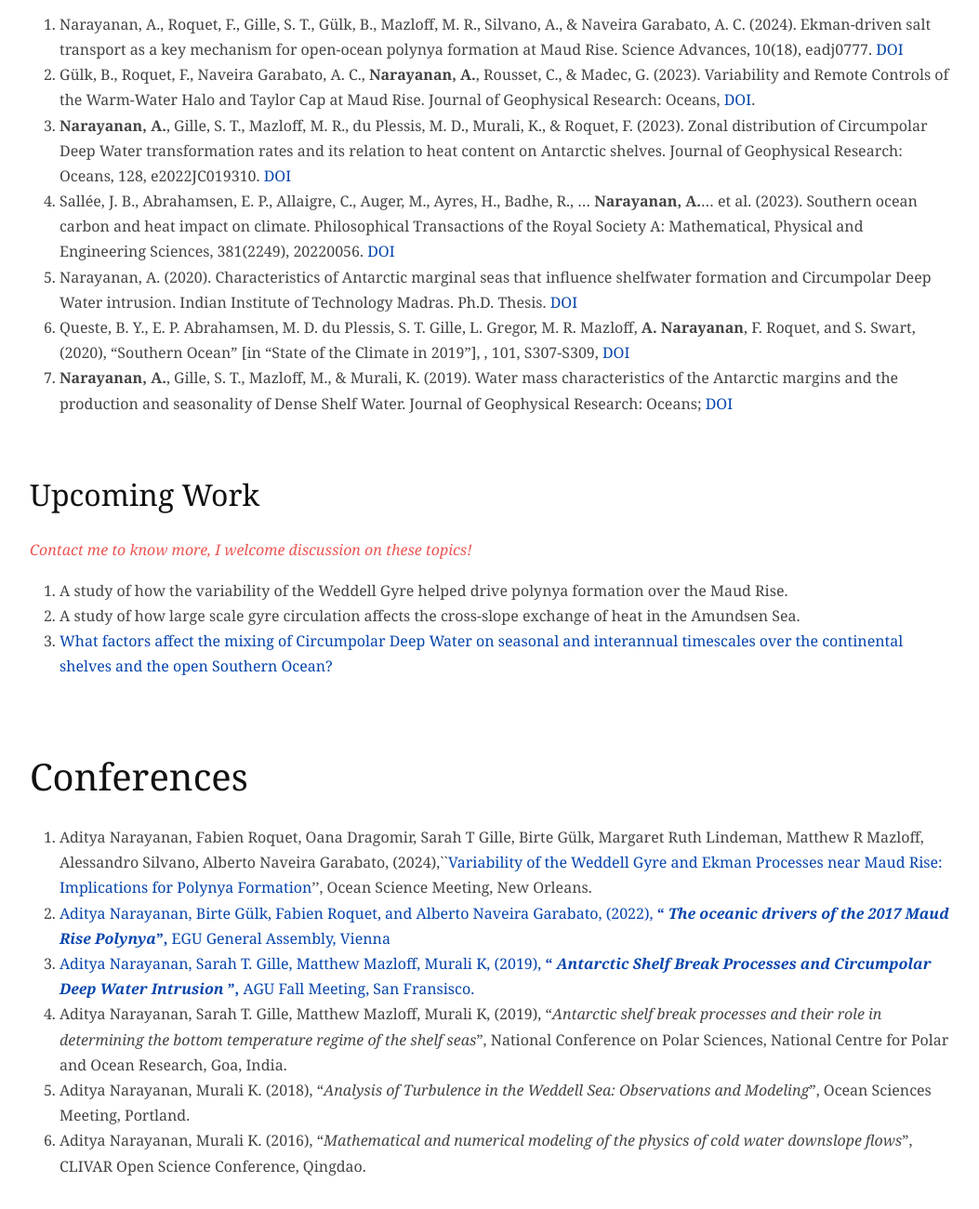
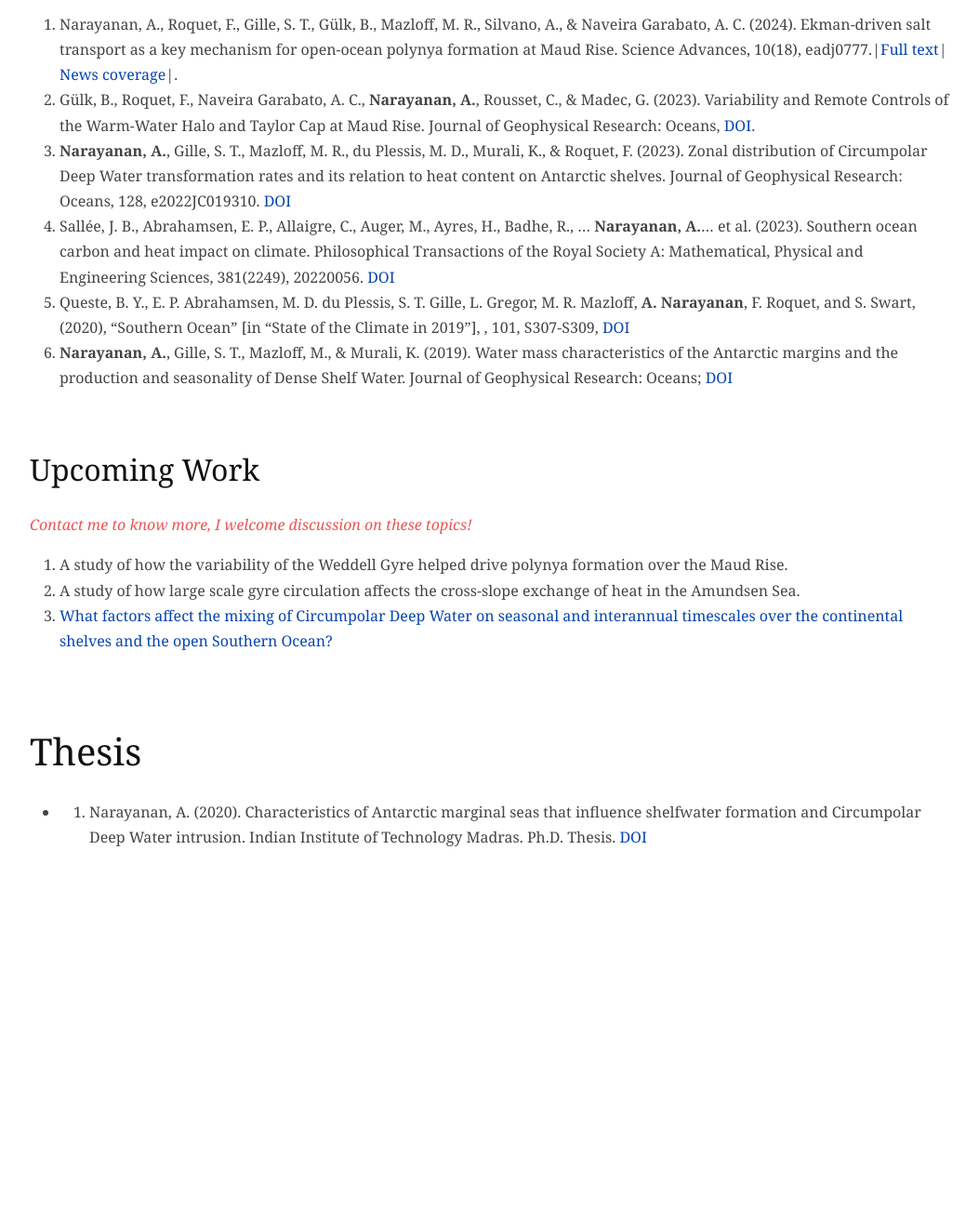
Before and after one commit to adityarn/adityarn.github.io, a plain HTML site: page publications.html in a window 1280 px wide. Shown: the part 344-1644 px from the top of the page at 93% size, without its empty margins (112-1165 px from the left). After the commit the page ends 1290 px from the top, so only its background shows below. Drawn offline with Linux system fonts and the light colour scheme.

Commit message:
minor edits

```diff
--- a/publications.html
+++ b/publications.html
@@ -42,8 +42,10 @@ href="news.html">In the News</a></p>
 <li>Narayanan, A., Roquet, F., Gille, S. T., Gülk, B., Mazloff, M. R.,
 Silvano, A., &amp; Naveira Garabato, A. C. (2024). Ekman-driven salt
 transport as a key mechanism for open-ocean polynya formation at Maud
-Rise. Science Advances, 10(18), eadj0777. <a
-href="https://doi.org/10.1126/sciadv.adj0777">DOI</a></li>
+Rise. Science Advances, 10(18), eadj0777.|<a
+href="https://doi.org/10.1126/sciadv.adj0777">Full text</a>| <a
+href="https://scienceadvances.altmetric.com/details/163022301/news">News
+coverage</a>|.</li>
 <li>Gülk, B., Roquet, F., Naveira Garabato, A. C., <strong>Narayanan,
 A.</strong>, Rousset, C., &amp; Madec, G. (2023). Variability and Remote
 Controls of the Warm‐Water Halo and Taylor Cap at Maud Rise. Journal of
@@ -61,10 +63,6 @@ ocean carbon and heat impact on climate. Philosophical Transactions of
 the Royal Society A: Mathematical, Physical and Engineering Sciences,
 381(2249), 20220056. <a
 href="https://doi.org/10.1098/rsta.2022.0056">DOI</a></li>
-<li>Narayanan, A. (2020). Characteristics of Antarctic marginal seas
-that influence shelfwater formation and Circumpolar Deep Water
-intrusion. Indian Institute of Technology Madras. Ph.D. Thesis. <a
-href="http://hdl.handle.net/10603/408207">DOI</a></li>
 <li>Queste, B. Y., E. P. Abrahamsen, M. D. du Plessis, S. T. Gille, L.
 Gregor, M. R. Mazloff, <strong>A. Narayanan</strong>, F. Roquet, and S.
 Swart, (2020), “Southern Ocean” [in “State of the Climate in 2019”], ,
@@ -92,35 +90,14 @@ affect the mixing of Circumpolar Deep Water on seasonal and interannual
 timescales over the continental shelves and the open Southern
 Ocean?</a></li>
 </ol>
-<h1 id="conferences">Conferences</h1>
-<ol type="1">
-<li>Aditya Narayanan, Fabien Roquet, Oana Dragomir, Sarah T Gille, Birte
-Gülk, Margaret Ruth Lindeman, Matthew R Mazloff, Alessandro Silvano,
-Alberto Naveira Garabato, (2024),``<a
-href="https://agu.confex.com/agu/OSM24/prelim.cgi/Paper/1483507">Variability
-of the Weddell Gyre and Ekman Processes near Maud Rise: Implications for
-Polynya Formation</a>’’, Ocean Science Meeting, New Orleans.</li>
-<li><a
-href="https://meetingorganizer.copernicus.org/EGU22/EGU22-9100.html">Aditya
-Narayanan, Birte Gülk, Fabien Roquet, and Alberto Naveira Garabato,
-(2022), <strong> “<em> The oceanic drivers of the 2017 Maud Rise
-Polynya</em>”, </strong> EGU General Assembly, Vienna</a></li>
-<li><a
-href="https://agu.confex.com/agu/fm19/meetingapp.cgi/Paper/505561">Aditya
-Narayanan, Sarah T. Gille, Matthew Mazloff, Murali K, (2019), <strong>
-“<em> Antarctic Shelf Break Processes and Circumpolar Deep Water
-Intrusion </em>”, </strong> AGU Fall Meeting, San Fransisco.</a></li>
-<li>Aditya Narayanan, Sarah T. Gille, Matthew Mazloff, Murali K, (2019),
-“<em>Antarctic shelf break processes and their role in determining the
-bottom temperature regime of the shelf seas</em>”, National Conference
-on Polar Sciences, National Centre for Polar and Ocean Research, Goa,
-India.</li>
-<li>Aditya Narayanan, Murali K. (2018), “<em>Analysis of Turbulence in
-the Weddell Sea: Observations and Modeling</em>”, Ocean Sciences
-Meeting, Portland.</li>
-<li>Aditya Narayanan, Murali K. (2016), “<em>Mathematical and numerical
-modeling of the physics of cold water downslope flows</em>”, CLIVAR Open
-Science Conference, Qingdao.</li>
-</ol>
+<h1 id="thesis">Thesis</h1>
+<ul>
+<li><ol type="1">
+<li>Narayanan, A. (2020). Characteristics of Antarctic marginal seas
+that influence shelfwater formation and Circumpolar Deep Water
+intrusion. Indian Institute of Technology Madras. Ph.D. Thesis. <a
+href="http://hdl.handle.net/10603/408207">DOI</a></li>
+</ol></li>
+</ul>
 </body>
 </html>
```
Also changed, not shown: 1 other file.
